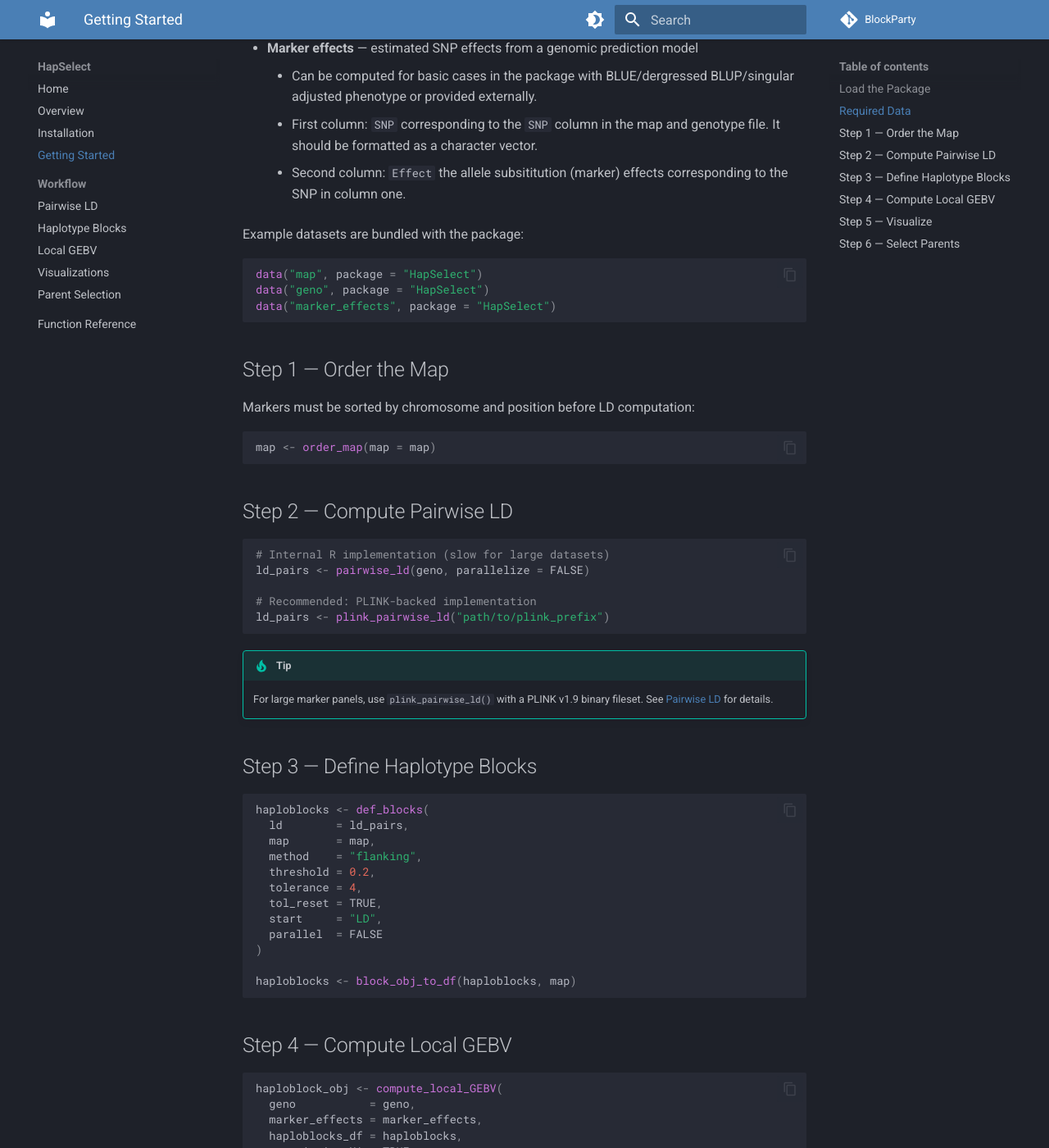
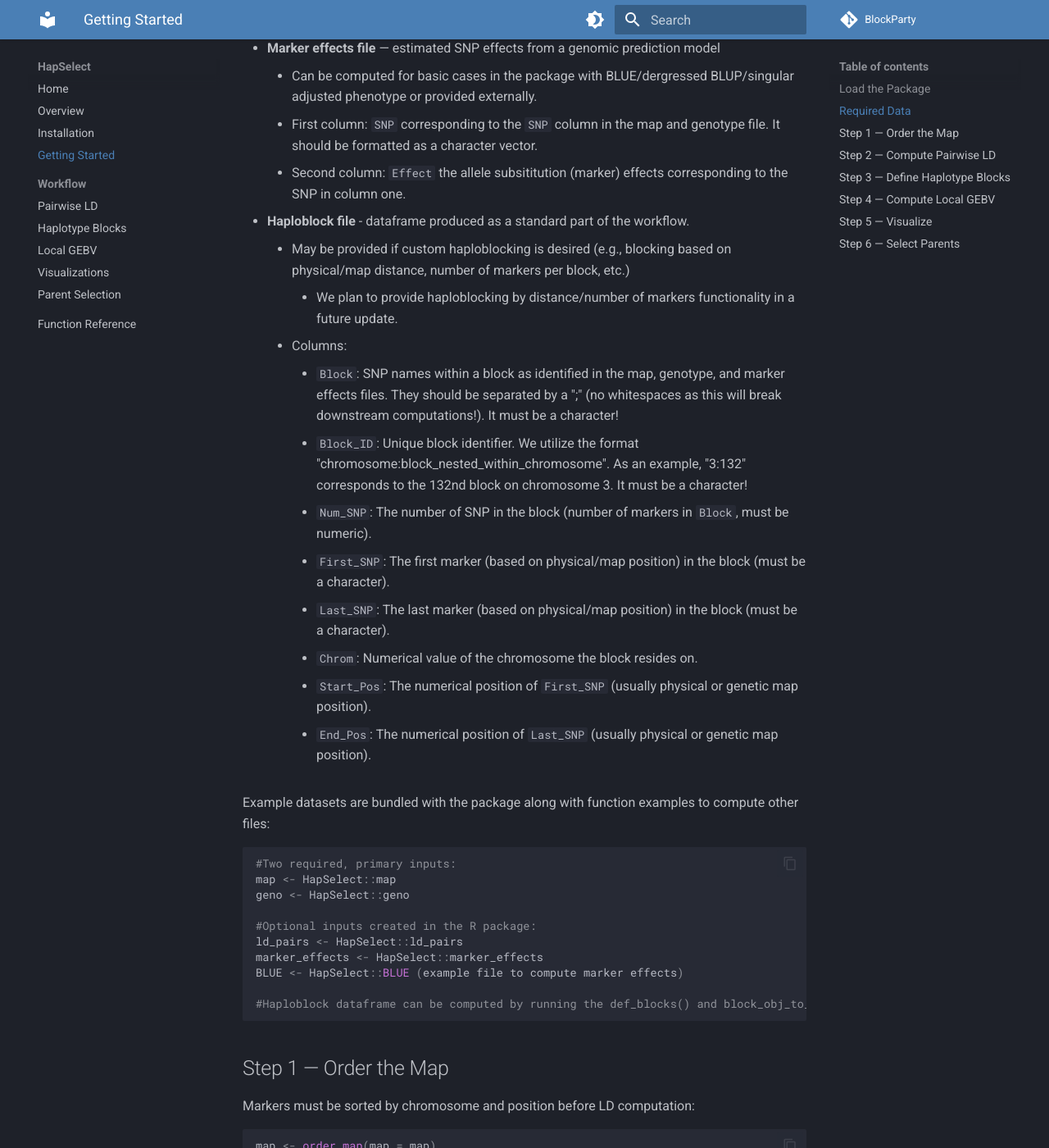
Before and after one commit to wrshf7/HapSelect-Docs, an MkDocs documentation site: the page built from docs/getting-started.md, in a window 1280 px wide and 1400 px high, scrolled down 1528 px. Shown: the whole window at 82% size. Built offline with MkDocs 1.6.1 and Material for MkDocs 9.7.7, drawn with Linux system fonts in a browser that asks for light colours; comment, search, counter and statistics services are not loaded.

Commit message:
Update getting-started.md

````diff
--- a/docs/getting-started.md
+++ b/docs/getting-started.md
@@ -36,17 +36,38 @@ HapSelect expects two primary inputs (map file and genotype file). The rest can
         - `Name2`: Similar to `Name1`, this corresponds to the name of the second marker in the pair as seen in the genotype, map, and marker effects file.
         - `LD`: The numerical LD value computed. This is typically an $R^{2}$ value.
 
-- **Marker effects** — estimated SNP effects from a genomic prediction model
+- **Marker effects file** — estimated SNP effects from a genomic prediction model
     - Can be computed for basic cases in the package with BLUE/dergressed BLUP/singular adjusted phenotype or provided externally.
     - First column: `SNP` corresponding to the `SNP` column in the map and genotype file. It should be formatted as a character vector.
     - Second column: `Effect` the allele subsititution (marker) effects corresponding to the SNP in column one.
 
-Example datasets are bundled with the package:
+- **Haploblock file** - dataframe produced as a standard part of the workflow.
+    - May be provided if custom haploblocking is desired (e.g., blocking based on physical/map distance, number of markers per block, etc.)
+        - We plan to provide haploblocking by distance/number of markers functionality in a future update.
+    - Columns:
+        - `Block`: SNP names within a block as identified in the map, genotype, and marker effects files. They should be separated by a ";" (no whitespaces as this will break downstream computations!). It must be a character!
+        - `Block_ID`: Unique block identifier. We utilize the format "chromosome:block_nested_within_chromosome". As an example, "3:132" corresponds to the 132nd block on chromosome 3. It must be a character!
+        - `Num_SNP`: The number of SNP in the block (number of markers in `Block`, must be numeric).
+        - `First_SNP`: The first marker (based on physical/map position) in the block (must be a character).
+        - `Last_SNP`: The last marker (based on physical/map position) in the block (must be a character).
+        - `Chrom`: Numerical value of the chromosome the block resides on.
+        - `Start_Pos`: The numerical  position of `First_SNP` (usually physical or genetic map position).
+        - `End_Pos`: The numerical position of `Last_SNP` (usually physical or genetic map position).
+
+Example datasets are bundled with the package along with function examples to compute other files:
 
 ```r
-data("map", package = "HapSelect")
-data("geno", package = "HapSelect")
-data("marker_effects", package = "HapSelect")
+#Two required, primary inputs:
+map <- HapSelect::map
+geno <- HapSelect::geno
+
+#Optional inputs created in the R package:
+ld_pairs <- HapSelect::ld_pairs
+marker_effects <- HapSelect::marker_effects
+BLUE <- HapSelect::BLUE (example file to compute marker effects)
+
+#Haploblock dataframe can be computed by running the def_blocks() and block_obj_to_df() functions on the example data
+
 ```
 
 ## Step 1 — Order the Map
````
